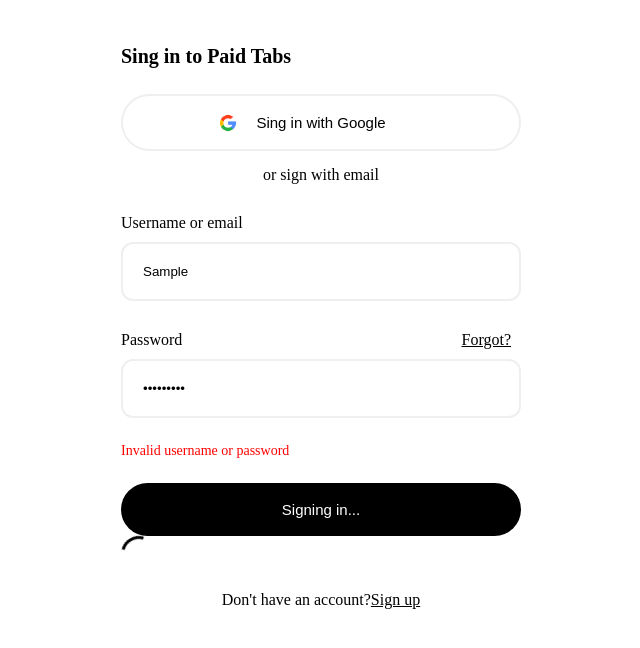
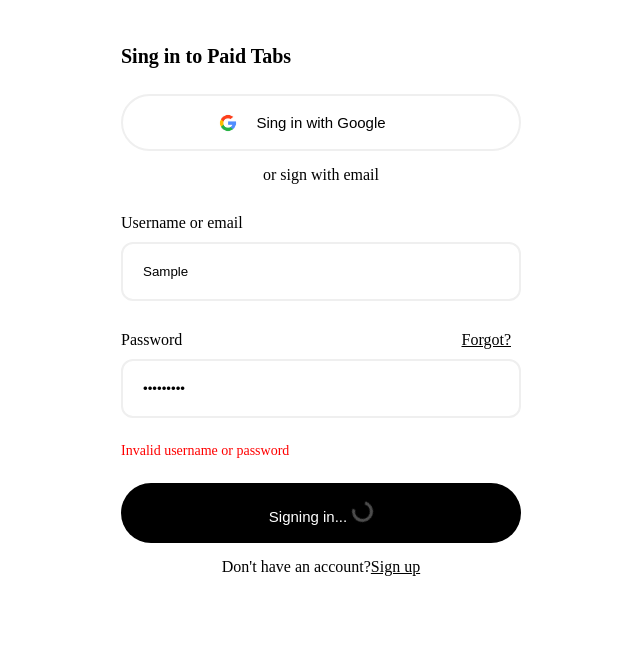
Before and after one commit to ElizPN/music-news, a Next.js app: page /login-page in a window 1280 px wide. Both pictures are taken after typing "Sample", "Sample123" into the empty fields and a click on the button "Sign In". Shown: the top 648 px of the page, without its empty margins (319-959 px from the left). Built offline with nearby package versions, Linux system fonts and the light colour scheme.

Commit message:
fix spinner

```diff
--- a/components/Login.css
+++ b/components/Login.css
@@ -138,8 +138,9 @@ button:hover {
 
   #loading {
     display: inline-block;
-    width: 30px;
-    height: 30px;
+    width: 15px;
+    height: 15px;
+    margin-left: 5px;
     border: 3px solid rgba(255,255,255,.3);
     border-radius: 50%;
     border-top-color: black;
--- a/components/Login.jsx
+++ b/components/Login.jsx
@@ -48,9 +48,10 @@ const Login = () => {
         {error && <p className="error-message">{error}</p>}
         <button type="submit" disabled={isLoading}>
           {isLoading ? "Signing in..." : "Sign In"}
+          {isLoading && <div id="loading"></div>}
         </button>
         <div>
-        {isLoading && <div id="loading"></div>}
+
         </div>
         <div className="signup-container">
           <span>Don't have an account? </span>
```
